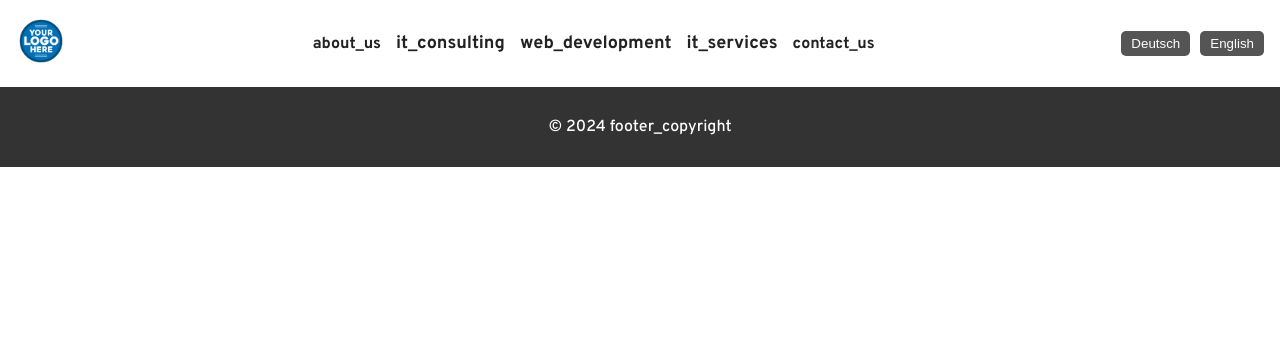
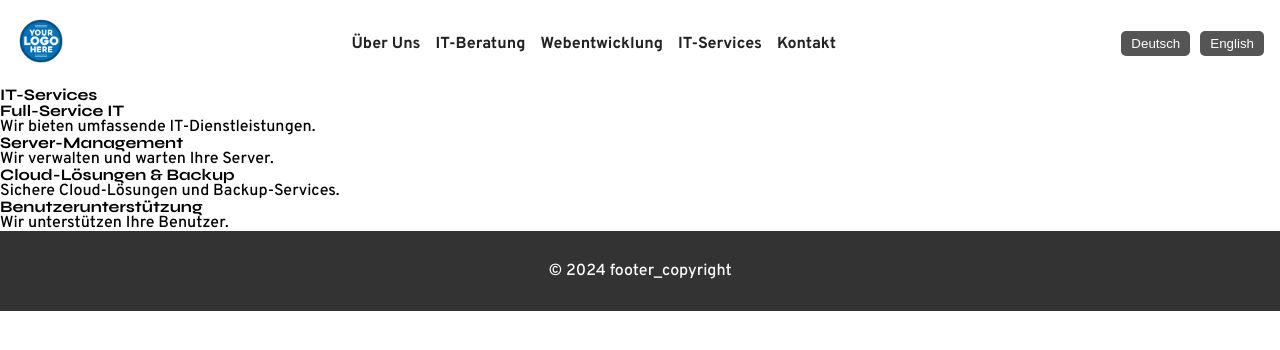
Before and after one commit to JavaEnergy/Cyborg, a React (Vite) app: page /de/it-services in a window 1280 px wide. Shown: the top 350 px of the page. Built offline with nearby package versions, Linux system fonts and the light colour scheme.

Commit message:
fix translations

```diff
--- a/src/App.jsx
+++ b/src/App.jsx
@@ -4,9 +4,9 @@ import { Routes, Route, Navigate, useLocation } from 'react-router-dom';
 import Header from './components/Header/Header';
 import Home from './pages/Home';
 import AboutUs from './pages/AboutUs';
-import ITConsulting from './pages/ITConsulting'; // Import IT Consulting
+import ITConsulting from './pages/ITConsulting';
 import WebDevelopment from './pages/WebDevelopment';
-import Services from './pages/Services';
+import ITServices from './pages/ITServices'; // Make sure to import ITServices
 import ContactUs from './pages/ContactUs';
 import Footer from './components/Footer/Footer';
 import './i18n'; // Import i18n setup
@@ -36,7 +36,7 @@ const App = () => {
           <Route path="/:lng/about-us" element={<AboutUs />} />
           <Route path="/:lng/it-consulting" element={<ITConsulting />} />
           <Route path="/:lng/web-development" element={<WebDevelopment />} />
-          <Route path="/:lng/services" element={<Services />} />
+          <Route path="/:lng/it-services" element={<ITServices />} />
           <Route path="/:lng/contact-us" element={<ContactUs />} />
         </Routes>
       </div>
--- a/src/components/Header/Header.css
+++ b/src/components/Header/Header.css
@@ -83,6 +83,8 @@ nav a:hover {
   background-color: #333;
 }
 
+
+
 /* Responsive Styles */
 @media (max-width: 768px) {
   .header {
--- a/src/components/Header/Header.jsx
+++ b/src/components/Header/Header.jsx
@@ -30,56 +30,107 @@ const Header = () => {
 
       <nav>
         <ul className="main-menu">
-          <li><Link to={`/${currentLang}/about-us`}>{t('about_us')}</Link></li>
+          <li>
+            <Link to={`/${currentLang}/about-us`}>{t('menu.about_us')}</Link>
+          </li>
 
           <li className="dropdown">
-            <span>{t('it_consulting')}</span>
+            <Link to={`/${currentLang}/it-consulting`} className="dropdown-link">
+              {t('menu.it_consulting')}
+            </Link>
             <ul className="submenu">
-              <li><Link to={`/${currentLang}/it-consulting#from-idea-to-implementation`}>{t('from_idea_to_implementation')}</Link></li>
-              <li><Link to={`/${currentLang}/it-consulting#it-strategy`}>{t('it_strategy')}</Link></li>
-              <li><Link to={`/${currentLang}/it-consulting#software-consulting`}>{t('software_consulting')}</Link></li>
-              <li><Link to={`/${currentLang}/it-consulting#it-security`}>{t('it_security')}</Link></li>
+              <li>
+                <Link to={`/${currentLang}/it-consulting#from-idea-to-implementation`}>
+                  {t('it_consulting.from_idea_to_implementation')}
+                </Link>
+              </li>
+              <li>
+                <Link to={`/${currentLang}/it-consulting#it-strategy`}>
+                  {t('it_consulting.it_strategy')}
+                </Link>
+              </li>
+              <li>
+                <Link to={`/${currentLang}/it-consulting#software-consulting`}>
+                  {t('it_consulting.software_consulting')}
+                </Link>
+              </li>
+              <li>
+                <Link to={`/${currentLang}/it-consulting#it-security`}>
+                  {t('it_consulting.it_security')}
+                </Link>
+              </li>
             </ul>
           </li>
 
           <li className="dropdown">
-            <span>{t('web_development')}</span>
+            <Link to={`/${currentLang}/web-development`} className="dropdown-link">
+              {t('menu.web_development')}
+            </Link>
             <ul className="submenu">
-              <li><Link to={`/${currentLang}/web-development#wordpress`}>{t('wordpress')}</Link></li>
-              <li><Link to={`/${currentLang}/web-development#react-applications`}>{t('react_applications')}</Link></li>
-              <li><Link to={`/${currentLang}/web-development#angular-development`}>{t('angular_development')}</Link></li>
-              <li><Link to={`/${currentLang}/web-development#e-commerce`}>{t('e_commerce')}</Link></li>
-              <li><Link to={`/${currentLang}/web-development#custom-software`}>{t('custom_software')}</Link></li>
-              <li><Link to={`/${currentLang}/web-development#technologies-tools`}>{t('technologies_tools')}</Link></li>
+              <li>
+                <Link to={`/${currentLang}/web-development#wordpress`}>
+                  {t('web_development.wordpress')}
+                </Link>
+              </li>
+              <li>
+                <Link to={`/${currentLang}/web-development#react-applications`}>
+                  {t('web_development.react_applications')}
+                </Link>
+              </li>
+              <li>
+                <Link to={`/${currentLang}/web-development#angular-development`}>
+                  {t('web_development.angular_development')}
+                </Link>
+              </li>
+              <li>
+                <Link to={`/${currentLang}/web-development#e-commerce`}>
+                  {t('web_development.e_commerce')}
+                </Link>
+              </li>
+              <li>
+                <Link to={`/${currentLang}/web-development#custom-software`}>
+                  {t('web_development.custom_software')}
+                </Link>
+              </li>
+              <li>
+                <Link to={`/${currentLang}/web-development#technologies-tools`}>
+                  {t('web_development.technologies_tools')}
+                </Link>
+              </li>
             </ul>
           </li>
 
           <li className="dropdown">
-            <span>{t('it_services')}</span>
+            <Link to={`/${currentLang}/it-services`} className="dropdown-link">
+              {t('menu.it_services')}
+            </Link>
             <ul className="submenu">
               <li>
                 <Link to={`/${currentLang}/it-services#full-service-it`}>
-                  {t('full_service_it')}
+                  {t('it_services.full_service_it')}
                 </Link>
               </li>
               <li>
                 <Link to={`/${currentLang}/it-services#server-management`}>
-                  {t('server_management')}
+                  {t('it_services.server_management')}
                 </Link>
               </li>
               <li>
                 <Link to={`/${currentLang}/it-services#cloud-backup`}>
-                  {t('cloud_backup')}
+                  {t('it_services.cloud_backup')}
                 </Link>
               </li>
               <li>
                 <Link to={`/${currentLang}/it-services#user-support`}>
-                  {t('user_support')}
+                  {t('it_services.user_support')}
                 </Link>
               </li>
             </ul>
           </li>
-          <li><Link to={`/${currentLang}/contact-us`}>{t('contact_us')}</Link></li>
+
+          <li>
+            <Link to={`/${currentLang}/contact-us`}>{t('menu.contact_us')}</Link>
+          </li>
         </ul>
       </nav>
 
--- a/src/locales/de/translation.json
+++ b/src/locales/de/translation.json
@@ -6,26 +6,40 @@
     "it_services": "IT-Services",
     "contact_us": "Kontakt"
   },
+  "it_consulting": {
+    "it_consulting": "IT-Beratung",
+    "from_idea_to_implementation": "Von der Idee zur Umsetzung",
+    "content_for_from_idea_to_implementation": "Diese Sektion erklärt, wie wir Ideen in die Realität umsetzen.",
+    "it_strategy": "IT-Strategie & Digitalisierung",
+    "content_for_it_strategy": "Wir helfen Unternehmen, ihre IT-Strategie mit den Geschäftszielen in Einklang zu bringen.",
+    "software_consulting": "Softwareberatung",
+    "content_for_software_consulting": "Unsere Softwareberatung bietet maßgeschneiderte Lösungen.",
+    "it_security": "IT-Sicherheit & Audits",
+    "content_for_it_security": "Wir führen Audits durch und implementieren robuste IT-Sicherheitssysteme."
+  },
   "web_development": {
+    "web_development": "Webentwicklung",
     "wordpress": "WordPress-Entwicklung",
+    "content_for_wordpress": "Wir erstellen individuelle WordPress-Websites.",
     "react_applications": "React-Anwendungen",
+    "content_for_react_applications": "Wir entwickeln dynamische React-Anwendungen.",
     "angular_development": "Angular-Entwicklung",
+    "content_for_angular_development": "Unser Team entwickelt robuste Angular-Anwendungen.",
     "e_commerce": "E-Commerce-Lösungen",
+    "content_for_e_commerce": "Wir bieten umfassende E-Commerce-Lösungen.",
     "custom_software": "Individuelle Softwarelösungen",
-    "technologies_tools": "Technologien & Tools"
+    "content_for_custom_software": "Wir entwickeln Software, die auf Ihre Bedürfnisse zugeschnitten ist.",
+    "technologies_tools": "Technologien & Tools",
+    "content_for_technologies_tools": "Wir verwenden die neuesten Technologien und Tools."
   },
   "it_services": {
     "full_service_it": "Full-Service IT",
+    "content_for_full_service_it": "Wir bieten umfassende IT-Dienstleistungen.",
     "server_management": "Server-Management",
+    "content_for_server_management": "Wir verwalten und warten Ihre Server.",
     "cloud_backup": "Cloud-Lösungen & Backup",
-    "user_support": "Benutzerunterstützung"
-  },
-  "blogs": {
-    "title1": "Wie Sie Ihre Website optimieren",
-    "title2": "Die Zukunft der Webentwicklung",
-    "title3": "Best Practices in der IT-Beratung",
-    "content1": "Dieser Blogbeitrag untersucht die besten Möglichkeiten, Ihre Website schneller zu machen.",
-    "content2": "Erfahren Sie mehr über die neuesten Trends in der Webentwicklung.",
-    "content3": "Erfahren Sie, wie Sie Ihre IT-Beratung optimieren können."
+    "content_for_cloud_backup": "Sichere Cloud-Lösungen und Backup-Services.",
+    "user_support": "Benutzerunterstützung",
+    "content_for_user_support": "Wir unterstützen Ihre Benutzer."
   }
 }
--- a/src/locales/en/translation.json
+++ b/src/locales/en/translation.json
@@ -1,19 +1,45 @@
 {
+  "menu": {
     "about_us": "About Us",
     "it_consulting": "IT Consulting",
     "web_development": "Web Development",
     "it_services": "IT Services",
-  "contact_us": "Contact Us",
-
+    "contact_us": "Contact Us"
+  },
+  "it_consulting": {
+    "it_consulting": "IT Consulting",
     "from_idea_to_implementation": "From Idea to Implementation",
     "content_for_from_idea_to_implementation": "This section explains how we take ideas to implementation.",
-
     "it_strategy": "IT Strategy & Digitalization",
     "content_for_it_strategy": "We help businesses align their IT strategy with business goals.",
-
     "software_consulting": "Software Consulting",
     "content_for_software_consulting": "Our software consulting services provide tailored solutions.",
-
     "it_security": "IT Security & Audits",
     "content_for_it_security": "We conduct audits and implement robust IT security systems."
+  },
+  "web_development": {
+    "web_development": "Web Development",
+    "wordpress": "WordPress Development",
+    "content_for_wordpress": "We create custom WordPress websites.",
+    "react_applications": "React Applications",
+    "content_for_react_applications": "We build dynamic React applications.",
+    "angular_development": "Angular Development",
+    "content_for_angular_development": "Our team develops robust Angular applications.",
+    "e_commerce": "E-Commerce Solutions",
+    "content_for_e_commerce": "We provide complete e-commerce solutions.",
+    "custom_software": "Custom Software Solutions",
+    "content_for_custom_software": "We develop software tailored to your needs.",
+    "technologies_tools": "Technologies & Tools",
+    "content_for_technologies_tools": "We use the latest technologies and tools."
+  },
+  "it_services": {
+    "full_service_it": "Full-Service IT",
+    "content_for_full_service_it": "We offer comprehensive IT services.",
+    "server_management": "Server Management",
+    "content_for_server_management": "We manage and maintain your servers.",
+    "cloud_backup": "Cloud Solutions & Backup",
+    "content_for_cloud_backup": "Secure cloud solutions and backup services.",
+    "user_support": "User Support",
+    "content_for_user_support": "We provide support for your users."
   }
+}
--- a/src/pages/ITConsulting.jsx
+++ b/src/pages/ITConsulting.jsx
@@ -8,26 +8,26 @@ const ITConsulting = () => {
 
   return (
     <div className="it-consulting">
-      <h1>{t('it_consulting')}</h1>
+      <h1>{t('it_consulting.it_consulting')}</h1>
 
       <section id="from-idea-to-implementation">
-        <h2>{t('from_idea_to_implementation')}</h2>
-        <p>{t('content_for_from_idea_to_implementation')}</p>
+        <h2>{t('it_consulting.from_idea_to_implementation')}</h2>
+        <p>{t('it_consulting.content_for_from_idea_to_implementation')}</p>
       </section>
 
       <section id="it-strategy">
-        <h2>{t('it_strategy')}</h2>
-        <p>{t('content_for_it_strategy')}</p>
+        <h2>{t('it_consulting.it_strategy')}</h2>
+        <p>{t('it_consulting.content_for_it_strategy')}</p>
       </section>
 
       <section id="software-consulting">
-        <h2>{t('software_consulting')}</h2>
-        <p>{t('content_for_software_consulting')}</p>
+        <h2>{t('it_consulting.software_consulting')}</h2>
+        <p>{t('it_consulting.content_for_software_consulting')}</p>
       </section>
 
       <section id="it-security">
-        <h2>{t('it_security')}</h2>
-        <p>{t('content_for_it_security')}</p>
+        <h2>{t('it_consulting.it_security')}</h2>
+        <p>{t('it_consulting.content_for_it_security')}</p>
       </section>
     </div>
   );
--- a/src/pages/ITServices.jsx
+++ b/src/pages/ITServices.jsx
@@ -1,33 +1,33 @@
 // src/pages/ITServices.jsx
 import React from 'react';
 import { useTranslation } from 'react-i18next';
-import './ITServices.css'; // Optional CSS
+import './ITServices.css';
 
 const ITServices = () => {
   const { t } = useTranslation();
 
   return (
     <div className="it-services">
-      <h1>{t('it_services')}</h1>
+      <h1>{t('menu.it_services')}</h1>
 
       <section id="full-service-it">
-        <h2>{t('full_service_it')}</h2>
-        <p>{t('content_for_full_service_it')}</p>
+        <h2>{t('it_services.full_service_it')}</h2>
+        <p>{t('it_services.content_for_full_service_it')}</p>
       </section>
 
       <section id="server-management">
-        <h2>{t('server_management')}</h2>
-        <p>{t('content_for_server_management')}</p>
+        <h2>{t('it_services.server_management')}</h2>
+        <p>{t('it_services.content_for_server_management')}</p>
       </section>
 
       <section id="cloud-backup">
-        <h2>{t('cloud_backup')}</h2>
-        <p>{t('content_for_cloud_backup')}</p>
+        <h2>{t('it_services.cloud_backup')}</h2>
+        <p>{t('it_services.content_for_cloud_backup')}</p>
       </section>
 
       <section id="user-support">
-        <h2>{t('user_support')}</h2>
-        <p>{t('content_for_user_support')}</p>
+        <h2>{t('it_services.user_support')}</h2>
+        <p>{t('it_services.content_for_user_support')}</p>
       </section>
     </div>
   );
--- a/src/pages/WebDevelopment.jsx
+++ b/src/pages/WebDevelopment.jsx
@@ -1,43 +1,43 @@
 // src/pages/WebDevelopment.jsx
 import React from 'react';
 import { useTranslation } from 'react-i18next';
-import './WebDevelopment.css'; // Optional CSS
+import './WebDevelopment.css';
 
 const WebDevelopment = () => {
   const { t } = useTranslation();
 
   return (
     <div className="web-development">
-      <h1>{t('web_development')}</h1>
+      <h1>{t('web_development.web_development')}</h1>
 
       <section id="wordpress">
-        <h2>{t('wordpress')}</h2>
-        <p>{t('content_for_wordpress')}</p>
+        <h2>{t('web_development.wordpress')}</h2>
+        <p>{t('web_development.content_for_wordpress')}</p>
       </section>
 
       <section id="react-applications">
-        <h2>{t('react_applications')}</h2>
-        <p>{t('content_for_react_applications')}</p>
+        <h2>{t('web_development.react_applications')}</h2>
+        <p>{t('web_development.content_for_react_applications')}</p>
       </section>
 
       <section id="angular-development">
-        <h2>{t('angular_development')}</h2>
-        <p>{t('content_for_angular_development')}</p>
+        <h2>{t('web_development.angular_development')}</h2>
+        <p>{t('web_development.content_for_angular_development')}</p>
       </section>
 
       <section id="e-commerce">
-        <h2>{t('e_commerce')}</h2>
-        <p>{t('content_for_e_commerce')}</p>
+        <h2>{t('web_development.e_commerce')}</h2>
+        <p>{t('web_development.content_for_e_commerce')}</p>
       </section>
 
       <section id="custom-software">
-        <h2>{t('custom_software')}</h2>
-        <p>{t('content_for_custom_software')}</p>
+        <h2>{t('web_development.custom_software')}</h2>
+        <p>{t('web_development.content_for_custom_software')}</p>
       </section>
 
       <section id="technologies-tools">
-        <h2>{t('technologies_tools')}</h2>
-        <p>{t('content_for_technologies_tools')}</p>
+        <h2>{t('web_development.technologies_tools')}</h2>
+        <p>{t('web_development.content_for_technologies_tools')}</p>
       </section>
     </div>
   );
```
Also changed, not shown: src/i18n.js (+8 -10 lines). Lines whose indentation alone changed are shown as unchanged.
